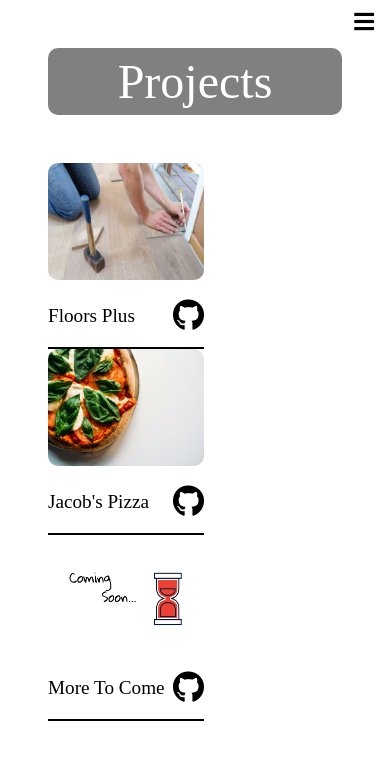
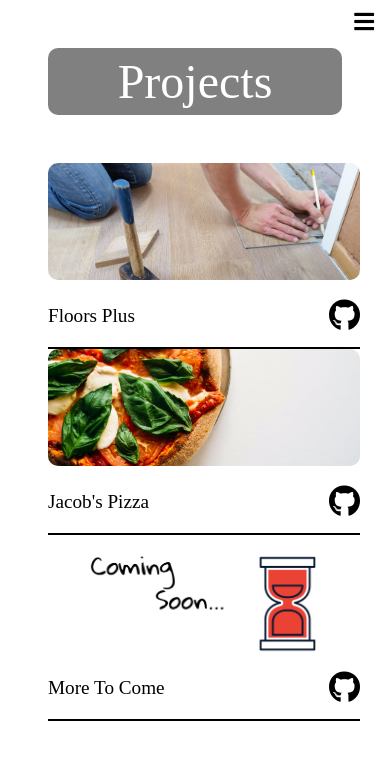
Before and after one commit to McTrip777/portfolio, a React (Create React App) app in the folder portfolio/: page /projects in a window 390 px wide. Shown: the top 760 px of the page. Built offline with nearby package versions, Linux system fonts and the light colour scheme; a web font is replaced by a local one.

Commit message:
project media size

```diff
--- a/portfolio/src/styles/projects.scss
+++ b/portfolio/src/styles/projects.scss
@@ -50,3 +50,29 @@
         }
     }
 }
+@media(max-width:500px){
+    .projectsContainer{
+        h1{
+        }
+        .allProjects{
+            .project{
+                .imgLink{
+
+                    img{
+                        width: 80vw;
+                        object-fit: cover;
+                    }
+                }
+                .projectLinks{
+                    .nameLink{
+                        h3{
+                        }
+                        i{
+                        }
+                    }
+
+                }
+            }
+        }
+    }
+}
```
